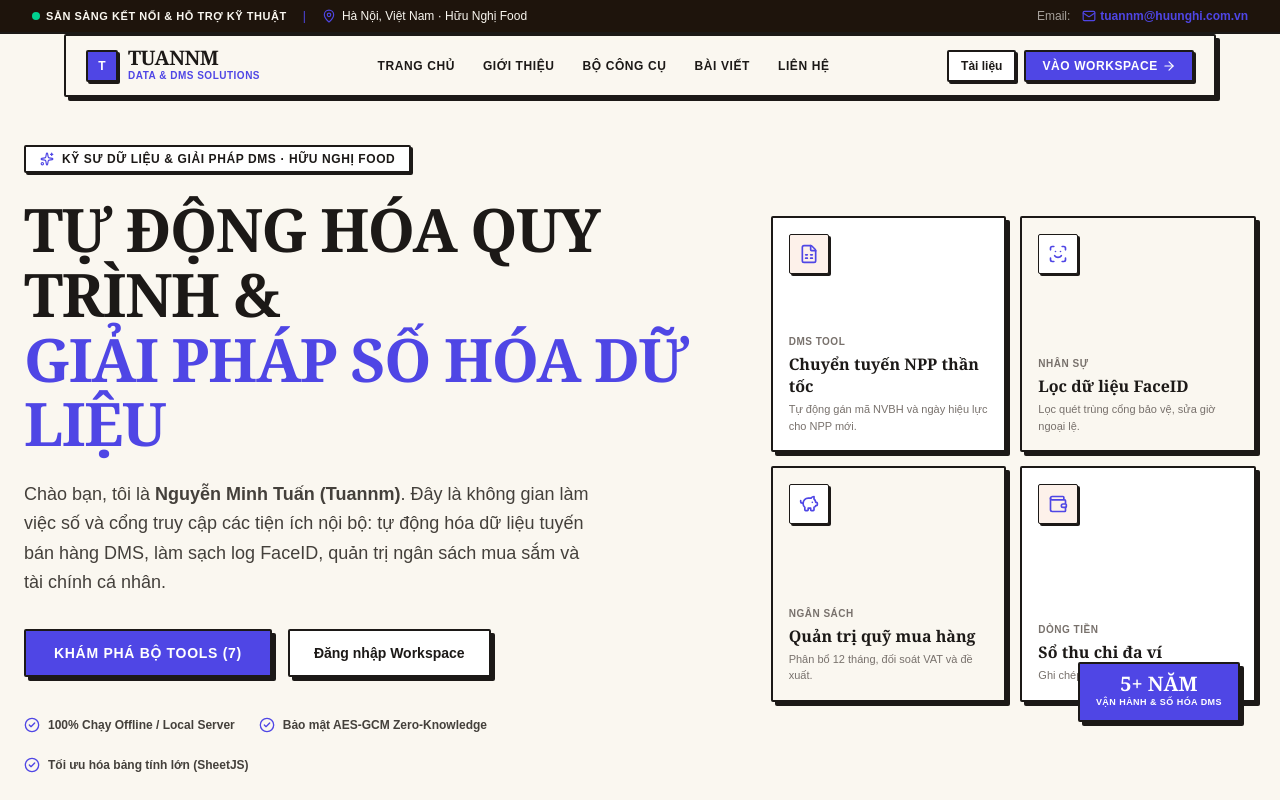
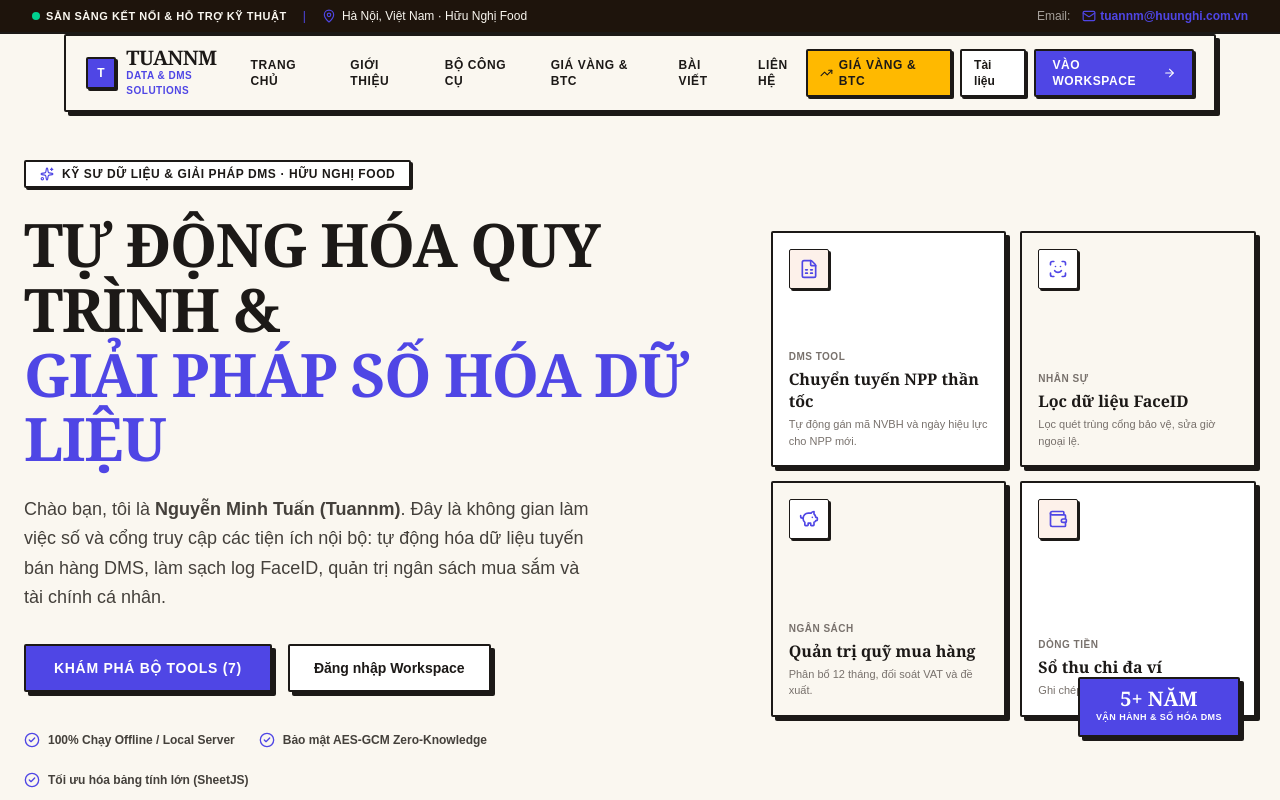
Before and after one commit to TuanMonkey007/MyWEB, a Next.js app: page / in a window 1280 px wide. Shown: the top 800 px of the page. Built offline with nearby package versions, Linux system fonts and the light colour scheme; no server answers; the database is empty; a web font is replaced by a local one.

Commit message:
feat(ui): apply warm neo-brutalist and editorial design across entire workspace public

```diff
--- a/app/page.tsx
+++ b/app/page.tsx
@@ -23,6 +23,7 @@ import {
   ShieldCheck,
   Sparkles,
   Terminal,
+  TrendingUp,
   User,
   Wallet,
 } from "lucide-react";
@@ -261,6 +262,9 @@ export default function PersonalLandingPage() {
             <a href="#tools" className="hover:text-primary transition-colors">
               Bộ công cụ
             </a>
+            <Link href="/markets" className="hover:text-primary transition-colors">
+              Giá Vàng & BTC
+            </Link>
             <a href="#articles" className="hover:text-primary transition-colors">
               Bài viết
             </a>
@@ -271,6 +275,13 @@ export default function PersonalLandingPage() {
 
           {/* Action buttons */}
           <div className="flex items-center gap-2">
+            <Link
+              href="/markets"
+              className="inline-flex items-center gap-1.5 rounded-xs border-2 border-[#1C1917] bg-amber-400 px-3 py-1.5 text-xs font-black uppercase tracking-wider text-stone-900 shadow-neo-sm hover:translate-x-[-1px] hover:translate-y-[-1px] hover:shadow-neo transition-all"
+            >
+              <TrendingUp className="size-3.5 text-stone-900" />
+              <span>Giá Vàng & BTC</span>
+            </Link>
             <Link
               href="/bai-viet"
               className="hidden sm:inline-flex items-center gap-1 rounded-xs border-2 border-[#1C1917] bg-white px-3 py-1.5 text-xs font-bold text-[#1C1917] shadow-neo-sm hover:translate-x-[-1px] hover:translate-y-[-1px] transition-all dark:bg-card dark:text-foreground"
--- a/components/app-nav.tsx
+++ b/components/app-nav.tsx
@@ -19,7 +19,6 @@ import {
   Settings,
   ShieldCheck,
   SlidersHorizontal,
-  TrendingUp,
   Wallet,
 } from "lucide-react";
 import {
@@ -47,13 +46,6 @@ const MODULES: ModuleGroup[] = [
       { href: "/finance", label: "Tổng quan", icon: LayoutDashboard, exact: true },
       { href: "/finance/wallets", label: "Ví tiền", icon: Wallet },
       { href: "/finance/transactions", label: "Giao dịch", icon: ArrowLeftRight },
-    ],
-  },
-  {
-    id: "markets",
-    label: "Thị trường",
-    items: [
-      { href: "/markets", label: "Giá Vàng & Bitcoin", icon: TrendingUp },
     ],
   },
   {
--- a/lib/modules.ts
+++ b/lib/modules.ts
@@ -2,7 +2,6 @@
 // (nav, phân quyền, form cấp quyền đều đọc từ registry này)
 export const MODULE_REGISTRY = [
   { id: "finance", label: "Tài chính cá nhân", href: "/finance" },
-  { id: "markets", label: "Thị trường", href: "/markets" },
   { id: "procurement", label: "Đề xuất mua hàng", href: "/procurement" },
   { id: "todos", label: "Công việc", href: "/todos" },
   { id: "drive", label: "Kho file", href: "/drive" },
--- a/lib/permissions.ts
+++ b/lib/permissions.ts
@@ -17,9 +17,6 @@ export const MODULE_CAPS: Record<ModuleId, Capability[]> = {
     { id: "create", label: "Thêm" },
     { id: "edit", label: "Sửa" },
     { id: "delete", label: "Xóa" },
-  ],
-  markets: [
-    { id: "view", label: "Xem biểu đồ & giá" },
   ],
   procurement: [
     { id: "view", label: "Xem" },
@@ -121,7 +118,6 @@ type PermUser = { role: string; permissions?: string | null; modules?: string |
 
 export function userCan(user: PermUser, module: ModuleId, cap: string): boolean {
   if (user.role === "ADMIN") return true;
-  if (module === "markets" && cap === "view") return true;
   return (parsePermissions(user)[module] ?? []).includes(cap);
 }
 
@@ -129,7 +125,7 @@ export function userCan(user: PermUser, module: ModuleId, cap: string): boolean
 export function userModules(user: PermUser): ModuleId[] {
   if (user.role === "ADMIN") return [...ALL_MODULE_IDS];
   const map = parsePermissions(user);
-  return ALL_MODULE_IDS.filter((m) => m === "markets" || (map[m] ?? []).includes("view"));
+  return ALL_MODULE_IDS.filter((m) => (map[m] ?? []).includes("view"));
 }
 
 // Trang đích sau đăng nhập
@@ -161,8 +157,6 @@ export function requiredCapability(
   const m = method.toUpperCase();
   const isRead = m === "GET" || m === "HEAD";
 
-  if (module === "markets") return { module, cap: "view" };
-
   // Xuất phiếu (GET tạo file)
   if (module === "procurement" && pathname.includes("/export"))
     return { module, cap: "export" };
```
